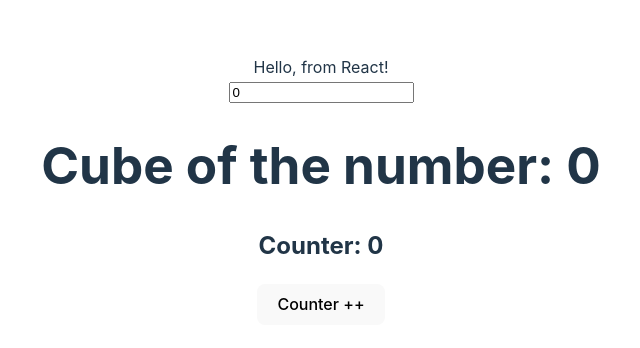
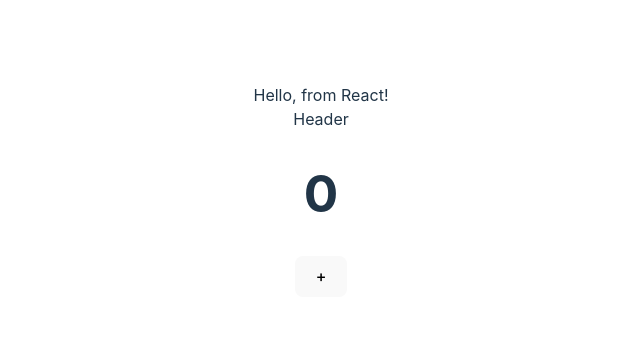
Before and after one commit to kalidass021/react-hooks, a React (Vite) app: page / in a window 1280 px wide. Shown: the part 210-558 px from the top of the page, without its empty margins (319-959 px from the left). Built offline with nearby package versions, Linux system fonts and the light colour scheme.

Commit message:
use callback hook

```diff
--- a/src/App.jsx
+++ b/src/App.jsx
@@ -2,21 +2,22 @@ import './App.css';
 import EffectHook from './components/EffectHook';
 import MemoHook from './components/MemoHook';
 import RefHook from './components/RefHook';
+import CallbackHook from './components/CallbackHook';
 import StateHook from './components/StateHook';
 import StateHook2 from './components/StateHook2';
 
 const App = () => {
   return (
     <>
-    <div>Hello, from React!</div>
-    {/* <StateHook />
-    <StateHook2 /> */}
-    {/* <EffectHook /> */}
-    {/* <RefHook /> */}
-    <MemoHook />
+      <div>Hello, from React!</div>
+      {/* <StateHook />
+      <StateHook2 /> */}
+      {/* <EffectHook /> */}
+      {/* <RefHook /> */}
+      {/* <MemoHook /> */}
+      <CallbackHook />
     </>
-
-  )
-}
+  );
+};
 
 export default App;
--- /dev/null
+++ b/src/components/CallbackHook.jsx
@@ -0,0 +1,25 @@
+import { useState, useCallback } from 'react';
+import Header from './Header';
+
+/*
+ * useCallback is a react hook, that lets us cache the function definition between re-renders.
+ * It means, when we use the useCallback hook, it doesn't create multiple instance of same function when re-render happens.
+ * Instead of creating new instance of the function, it provides the cached function on re-render of the component.
+ */
+
+const CallbackHook = () => {
+  const [count, setCount] = useState(0);
+
+  const demoFn = useCallback(() => {
+
+  }, []);
+  return (
+    <div>
+      <Header demoFn={demoFn} />
+      <h1>{count}</h1>
+      <button onClick={() => setCount((prev) => prev + 1)}>+</button>
+    </div>
+  );
+};
+
+export default CallbackHook;
--- /dev/null
+++ b/src/components/Header.jsx
@@ -0,0 +1,8 @@
+import { memo } from 'react';
+
+const Header = () => {
+  console.log('header rendered');
+  return <div>Header</div>;
+};
+
+export default memo(Header);
```
